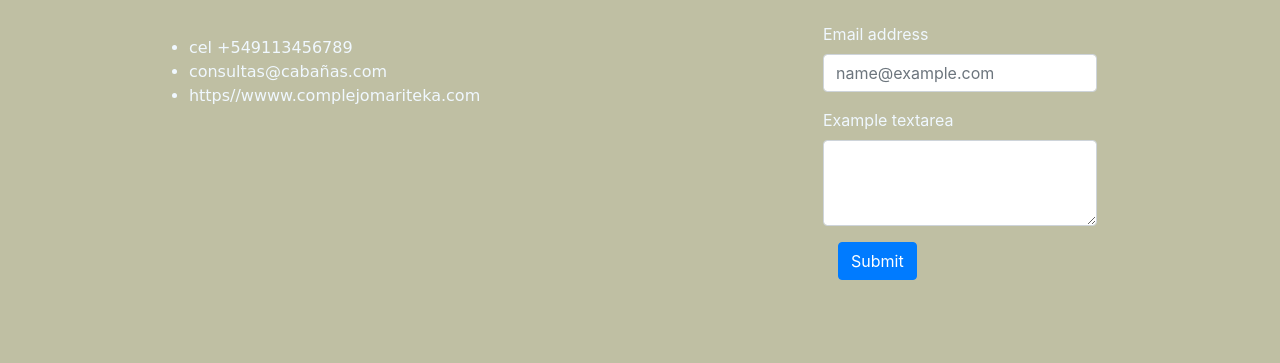
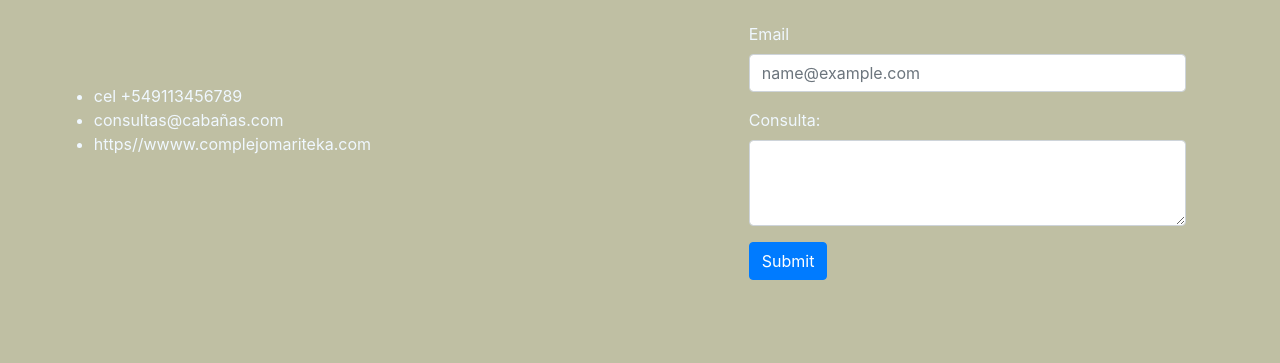
Before and after one commit to noelialucio/proyecto-lucio, a plain HTML site: page consultas.html in a window 1280 px wide. Shown: the part 384-747 px from the top of the page. Drawn offline with nearby package versions, Linux system fonts and the light colour scheme; a web font is replaced by a local one.

Commit message:
agregue bootstrap al html consultas

```diff
--- a/consultas.html
+++ b/consultas.html
@@ -43,34 +43,39 @@
         </section>
 
 
-        <section class="grid-consulta">
-            <div class=" grid-info">
 
 
-                <ul class="texto">
+        <section>
+            <div class="row">
+                <div class="col">
+
+
+                    <ul class="texto-uno">
                         <li>cel +549113456789</li>
                         <li>consultas@cabañas.com</li>
                         <li>https//wwww.complejomariteka.com</li>
                     </ul>
                 </div>
 
-            <div class="grid-info">
+                <div class="col">
                     <form>
                         <div class="form-group">
-                        <label for="exampleFormControlInput1">Email address</label>
+                            <label for="exampleFormControlInput1">Email</label>
                             <input type="email" class="form-control" id="exampleFormControlInput1"
                                 placeholder="name@example.com">
                         </div>
                         <div class="form-group">
-                        <label for="exampleFormControlTextarea1">Example textarea</label>
+                            <label for="exampleFormControlTextarea1">Consulta:</label>
                             <textarea class="form-control" id="exampleFormControlTextarea1" rows="3"></textarea>
                         </div>
                     </form>
-                <div class="col-auto my-1">
+                    <div class="form-group">
                         <button type="submit" class="btn btn-primary">Submit</button>
                     </div>
                 </div>
+            </div>
         </section>
+
 
     </main>
 
--- a/style.css
+++ b/style.css
@@ -83,7 +83,6 @@ section img {
 
 
 section {
-    background-color: #9e9e74a8;
     color: aliceblue;
 
 }
@@ -117,16 +116,14 @@ section {
     justify-content: center;
 
 }
-
+.grid-item {
+    width: 100%;
+    height: 100%;
+}
 .menu-cabanas {
     margin: 0%;
 }
 
-
-.grid-item {
-    width: 100%;
-    height: 100%;
-}
 
 .grid-item:hover {
     transition: all 2s;
@@ -172,14 +169,25 @@ section {
 
 /*seccion consultas*/
 
-.grid-consulta {
+ /*.grid-consulta {
     display: grid;
     grid-template-rows: 100%;
     grid-template-columns: repeat(2, 50%);
     justify-items: center;
 }
+ */
+ .container {
+    max-width: 100%;
+}
+.form-group {
+    padding-right: 15%;
+    padding-left: 15%;
+}
 
-
+.texto-uno{
+    padding-left: 15%;
+    padding-top: 10%;
+}
 
 footer div ul {
 
@@ -198,7 +206,12 @@ footer div ul {
 }
 
 .redes {
-    background-color: #9e9e74a8;
+   /* background-color: #9e9e74a8;*/
     padding: 50px;
     margin: 0%;
+
 }
+
+body {
+    background-color: #9e9e74a8;
+}
```
Also changed, not shown: dondeestamos.html (+2 -2 lines), nuestrascabanas/nuestrascabanas.html (+5 -4 lines). Lines whose indentation alone changed are shown as unchanged.
